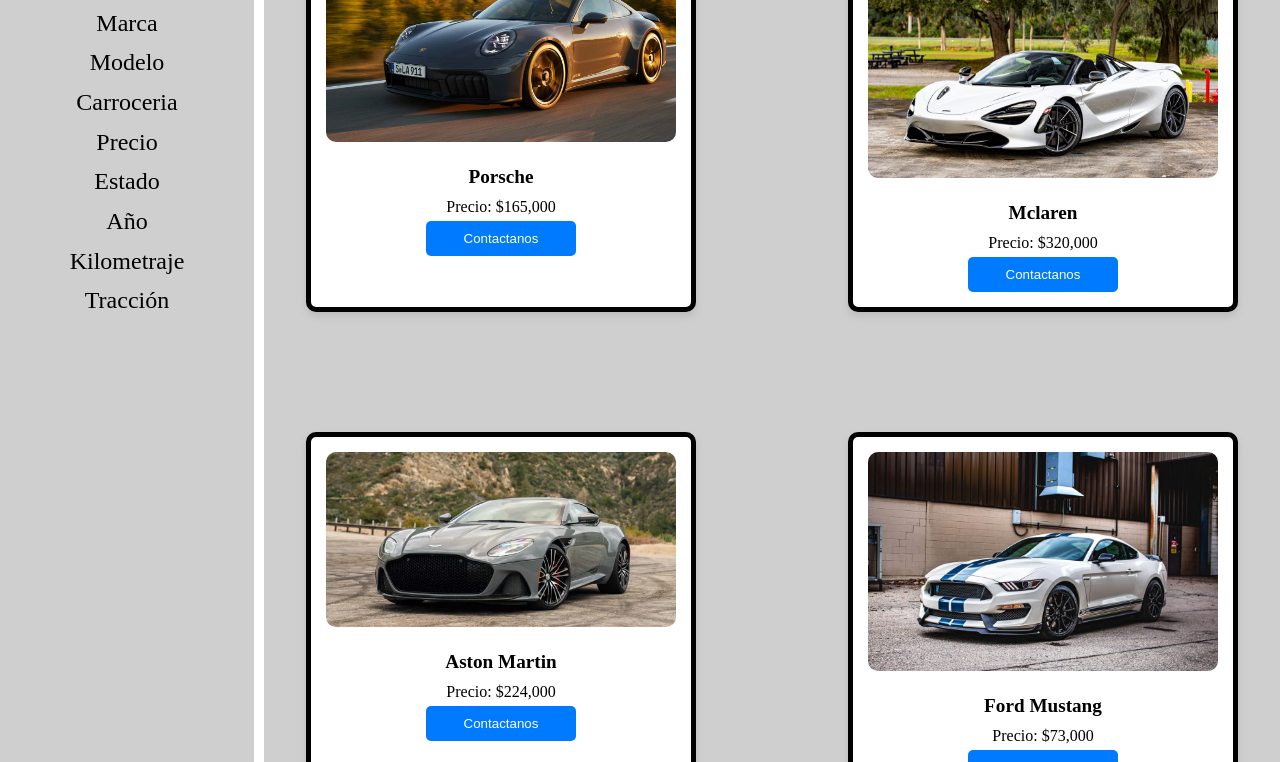
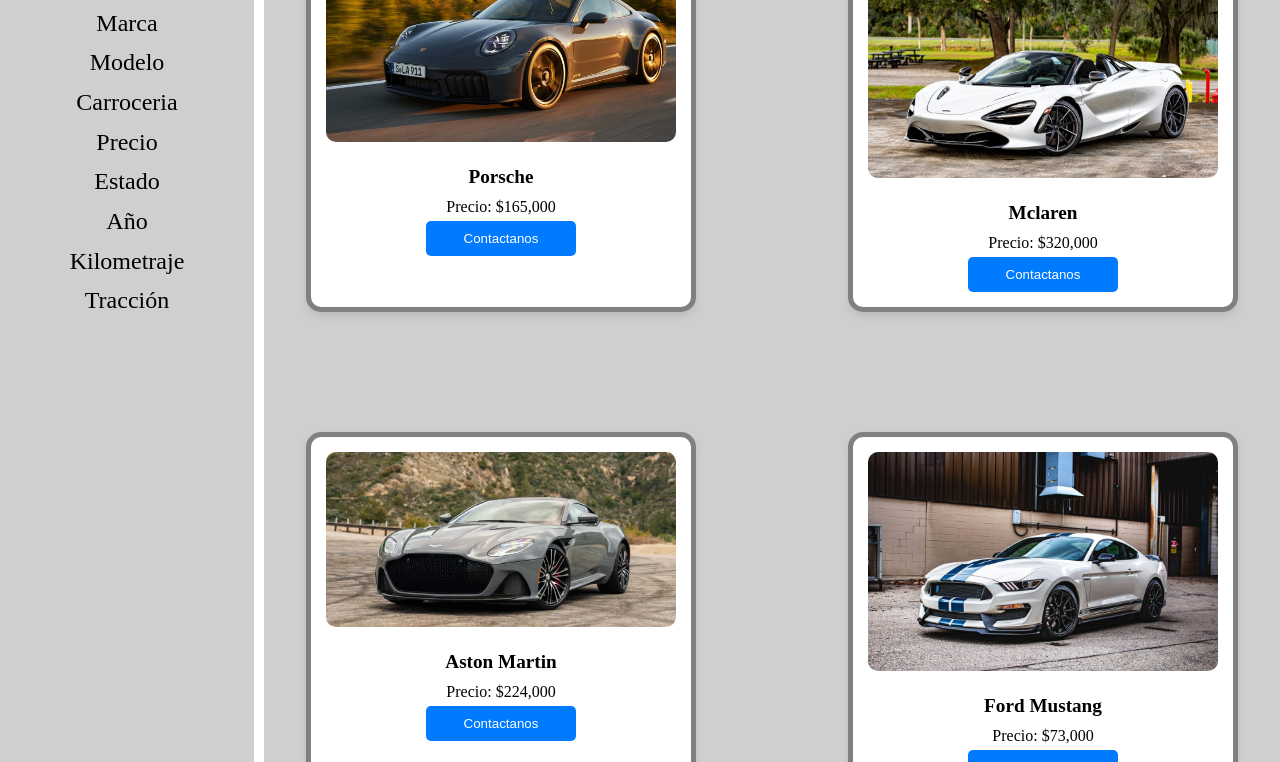
Before and after one commit to franbarbera/Autos, a plain HTML site: page index.html in a window 1280 px wide. Shown: the part 246-1008 px from the top of the page. Drawn offline with Linux system fonts and the light colour scheme.

Commit message:
modifique para celular y border de cards

```diff
--- a/assets/style.css
+++ b/assets/style.css
@@ -116,8 +116,8 @@ footer a:hover {
   width: 100%;
   max-width: 350px;
   height: auto;
-  border-radius: 10px;
-  border: 5px solid black;
+  border-radius: 15px;
+  border: 5px solid grey;
 }
 
 .grid-conteiner {
```
